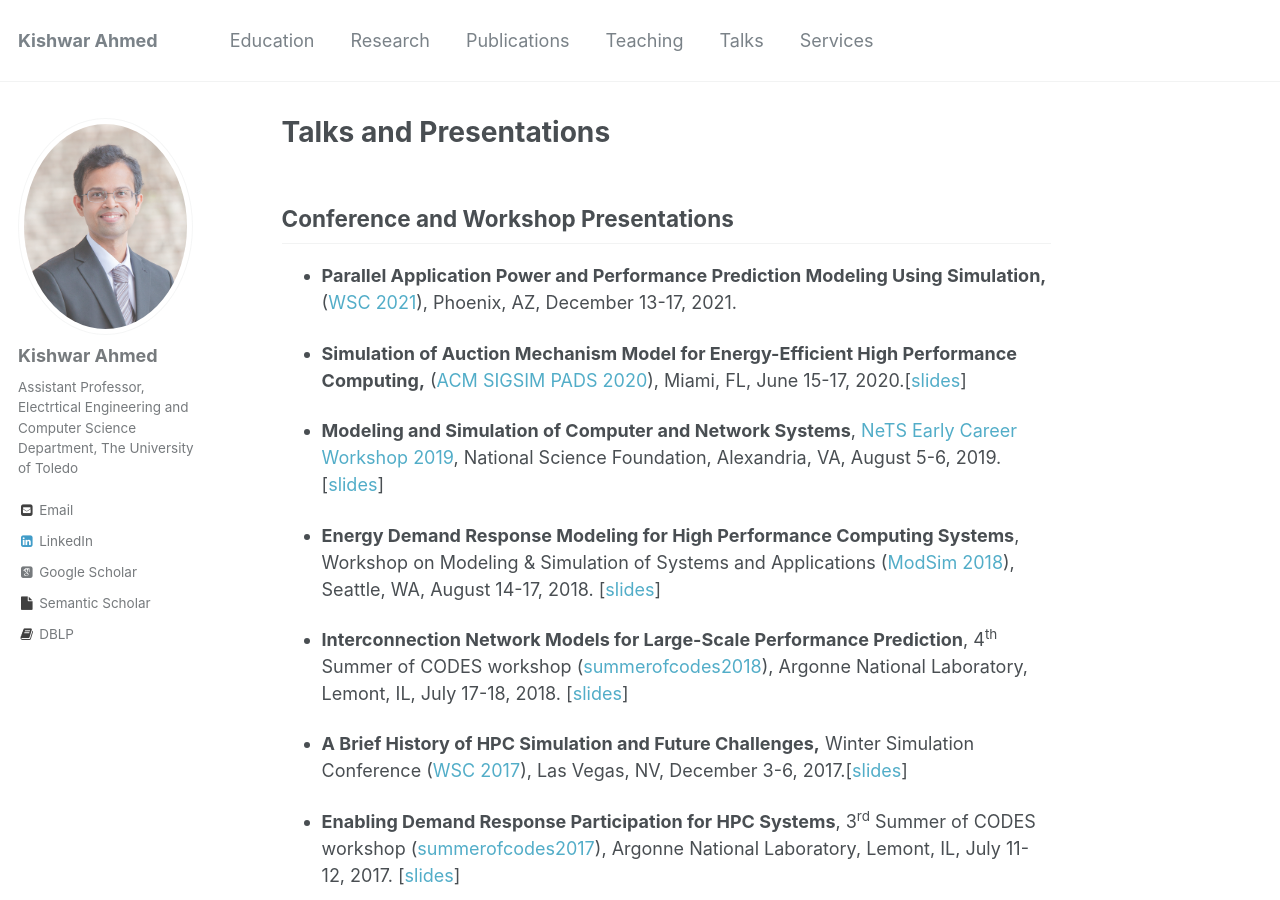
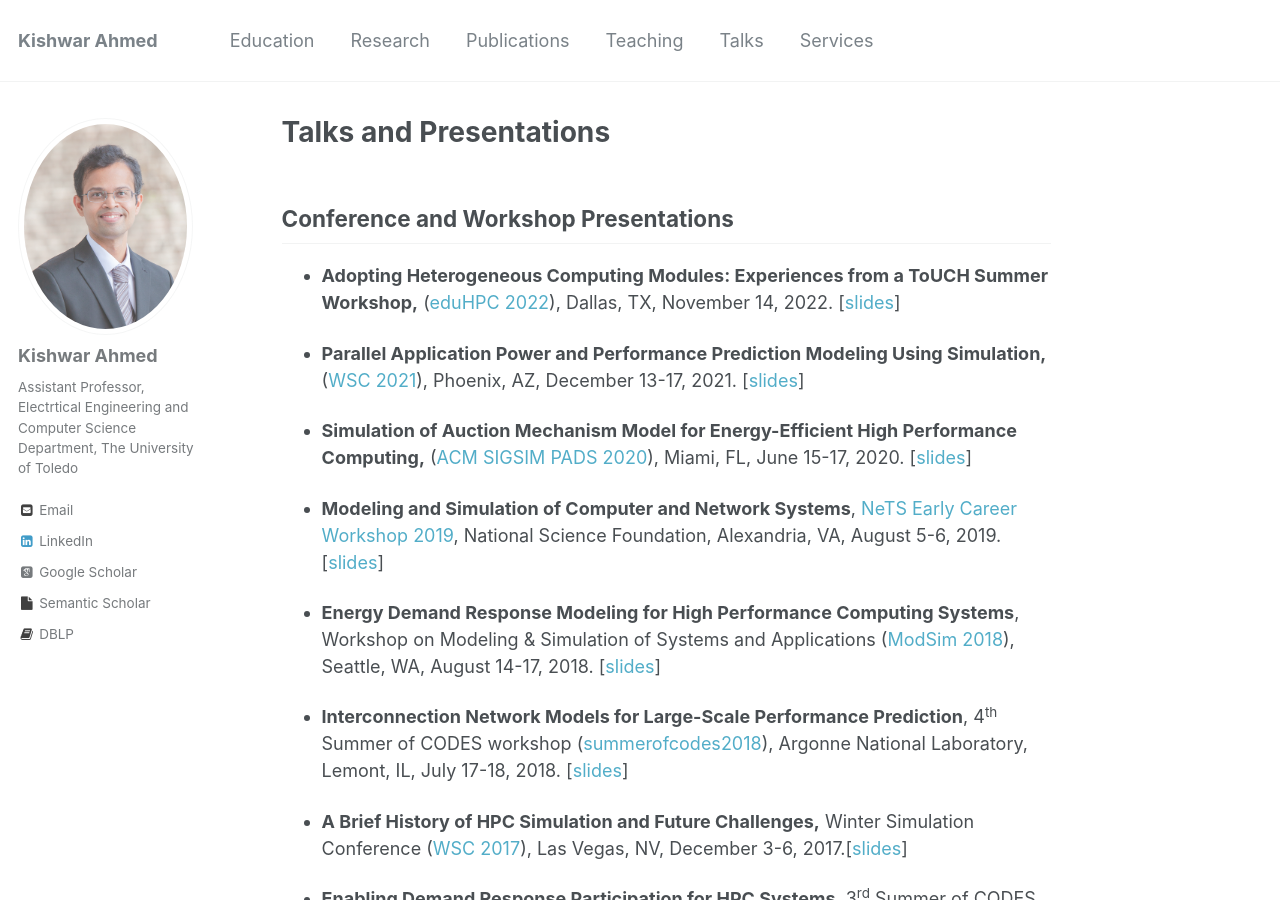
Before and after one commit to kishwarbd/kishwarbd.github.io, a Jekyll site: the page built from _pages/talks.md, in a window 1280 px wide and 900 px high. Built offline with Jekyll 4.4.1, drawn with Linux system fonts in a browser that asks for light colours; some web fonts are replaced.

Commit message:
Update talks.md

```diff
--- a/_pages/talks.md
+++ b/_pages/talks.md
@@ -5,9 +5,11 @@ author_profile: true
 ---
 
 ## Conference and Workshop Presentations
-* **Parallel Application Power and Performance Prediction Modeling Using Simulation,** ([WSC 2021](https://meetings.informs.org/wordpress/wsc2021/)), Phoenix, AZ, December 13-17, 2021.
+* **Adopting Heterogeneous Computing Modules: Experiences from a ToUCH Summer Workshop,** ([eduHPC 2022](https://tcpp.cs.gsu.edu/curriculum/?q=eduhpc22)), Dallas, TX, November 14, 2022. [[slides](https://kishwarbd.github.io/files/slides/eduHPC22.pdf)]
 
-* **Simulation of Auction Mechanism Model for Energy-Efficient High Performance Computing,** ([ACM SIGSIM PADS 2020](https://www.acm-sigsim-pads.org/)), Miami, FL, June 15-17, 2020.[[slides](https://kishwarbd.github.io/files/slides/pads20.pdf)]
+* **Parallel Application Power and Performance Prediction Modeling Using Simulation,** ([WSC 2021](https://meetings.informs.org/wordpress/wsc2021/)), Phoenix, AZ, December 13-17, 2021. [[slides](https://kishwarbd.github.io/files/slides/wsc21.pdf)]
+
+* **Simulation of Auction Mechanism Model for Energy-Efficient High Performance Computing,** ([ACM SIGSIM PADS 2020](https://www.acm-sigsim-pads.org/)), Miami, FL, June 15-17, 2020. [[slides](https://kishwarbd.github.io/files/slides/pads20.pdf)]
 
 * **Modeling and Simulation of Computer and Network Systems**, [NeTS Early Career Workshop 2019](https://sites.google.com/view/netsearlycareer2019/home), National Science Foundation, Alexandria, VA, August 5-6, 2019. [[slides](https://kishwarbd.github.io/files/slides/nets19-elevator-pitch.pdf)]
 
```
